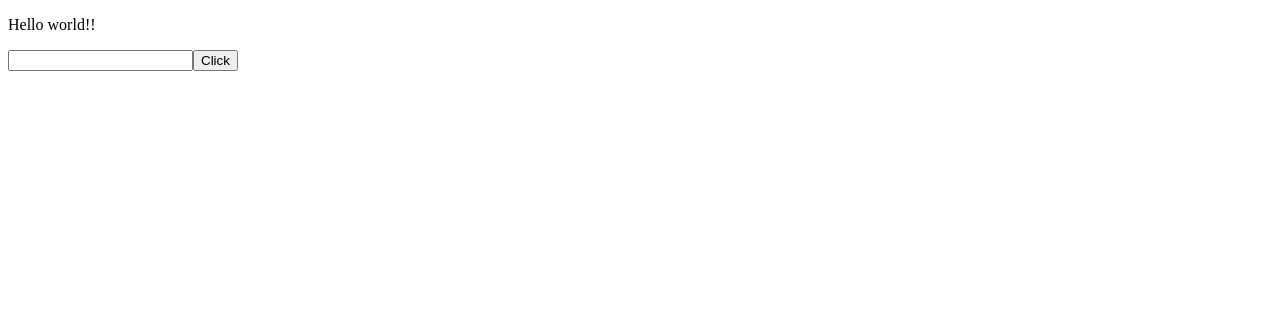
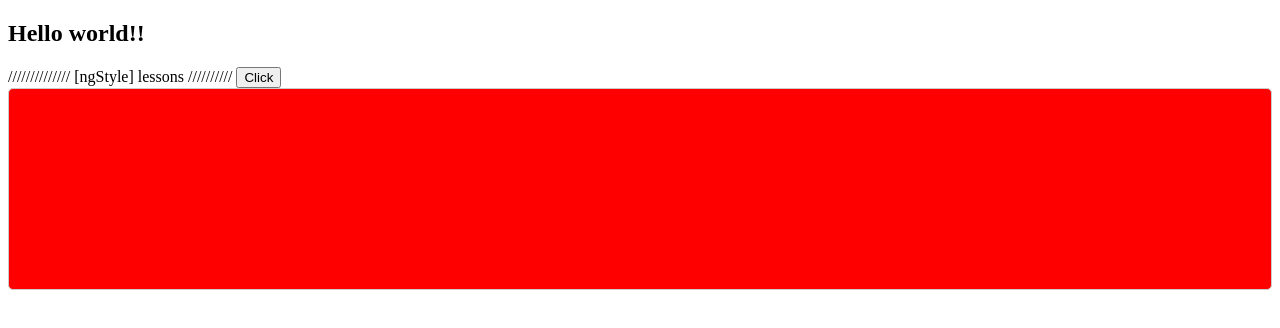
Before and after one commit to matviiko/angularLessons, an Angular app: page / in a window 1280 px wide. Shown: the top 328 px of the page. Built offline with nearby package versions, Linux system fonts and the light colour scheme.

Commit message:
ng Style lesson

```diff
--- a/src/app/app.component.html
+++ b/src/app/app.component.html
@@ -1,12 +1,13 @@
-<p>Hello world!!</p>
+<h2>Hello world!!</h2>
+//////////////  [ngStyle] lessons  //////////
+<button (click)="backgroundClick = !backgroundClick" >Click</button>
 
-    <input
-            type="text"
-            (keyup.enter)="onInput($event)"
-            (blur)="onBlur(myInput.value)"
-            #myInput
+<div [ngStyle]="{
+height: '200px',
+weight: '200px',
+borderRadius: '5px',
+border: '1px solid #ccc',
+background: backgroundClick ? 'yellow' : 'red'
+}">
 
-    >
-<button (click)="onClick()">Click</button>
-
-<p><strong>{{inputValue}}</strong></p>
+</div>
--- a/src/app/app.component.ts
+++ b/src/app/app.component.ts
@@ -6,28 +6,7 @@ import { Component } from '@angular/core';
   styleUrls: ['./app.component.scss']
 })
 export class AppComponent {
-  // img = "https://w7.pngwing.com/pngs/791/922/png-transparent-react-javascript-library-redux-user-interface-tesseract-logo-symmetry-nodejs.png"
-  inputValue = ''
 
-  constructor() {
-    // setTimeout ( () => {
-    //   console.log('Timeout is over')
-    //   this.img = 'https://upload.wikimedia.org/wikipedia/commons/thumb/c/cf/Angular_full_color_logo.svg/1200px-Angular_full_color_logo.svg.png'
-    // }, 5000)
-    // }
-  }
-
-  onInput(event: KeyboardEvent)
-  {
-    this.inputValue = (<HTMLInputElement>event.target).value
-  }
-
-  onBlur (str: string) {
-    this.inputValue = str
-  }
-
-  onClick () {
-    console.log("Click!")
-  }
+backgroundClick = false
 
 }
--- a/src/app/app.module.ts
+++ b/src/app/app.module.ts
@@ -3,6 +3,7 @@ import { NgModule } from '@angular/core';
 
 import { AppRoutingModule } from './app-routing.module';
 import { AppComponent } from './app.component';
+import {FormsModule} from "@angular/forms";
 
 @NgModule({
   declarations: [
@@ -10,7 +11,8 @@ import { AppComponent } from './app.component';
   ],
   imports: [
     BrowserModule,
-    AppRoutingModule
+    AppRoutingModule,
+    FormsModule
   ],
   providers: [],
   bootstrap: [AppComponent]
```
